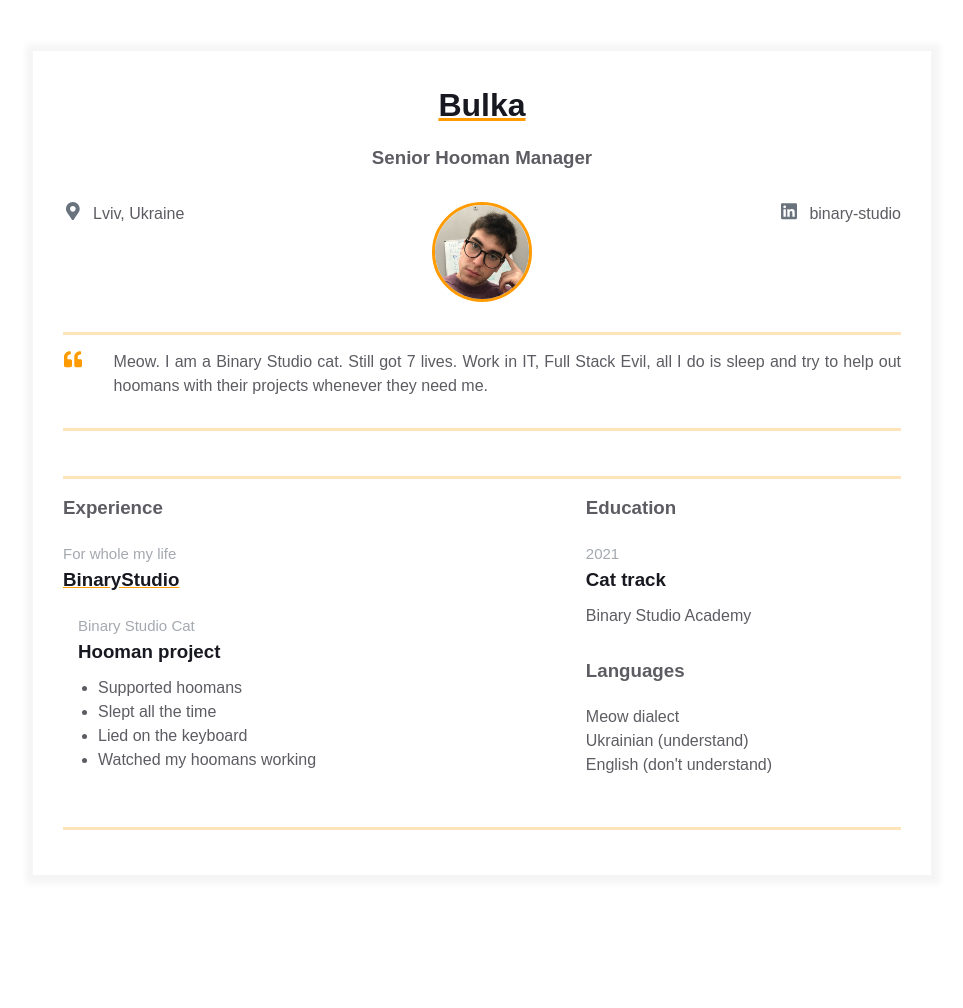
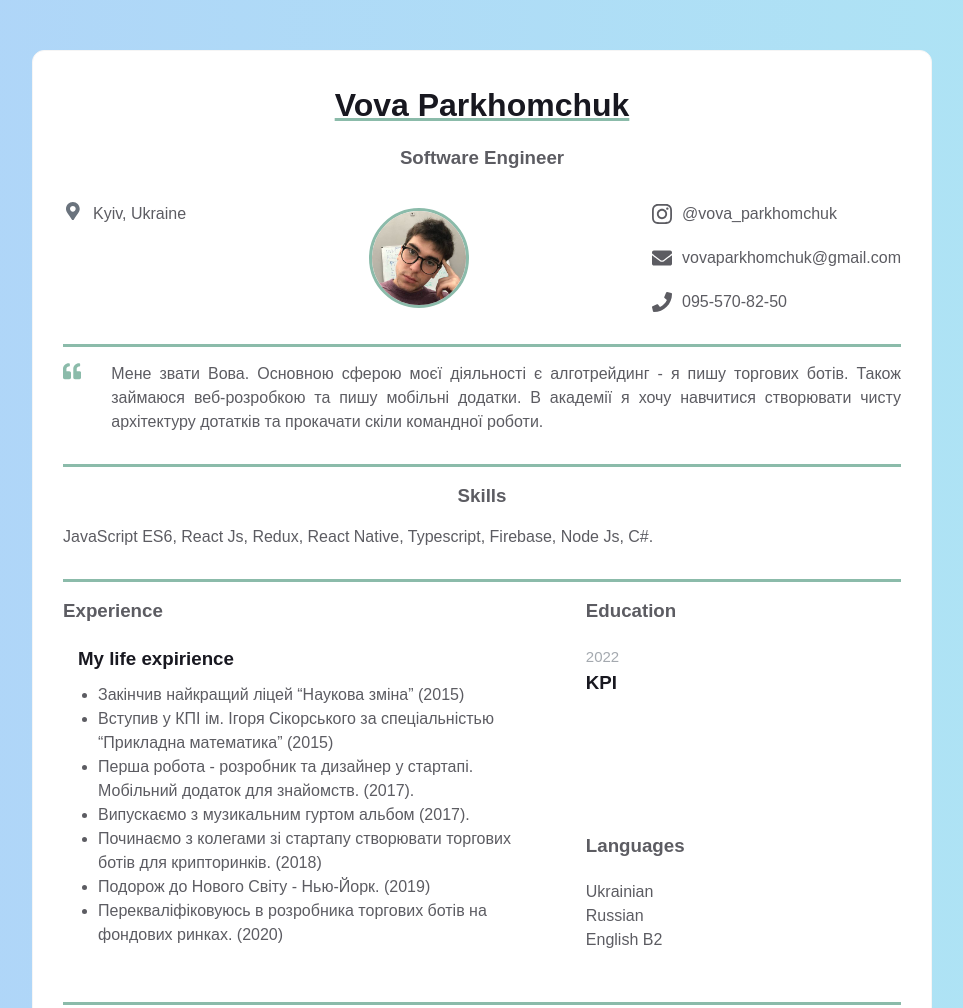
Before and after one commit to vovaparkhomchuk/homepage, a plain HTML site: page index.html in a window 1280 px wide. Shown: the top 1008 px of the page, without its empty margins (158-1121 px from the left). Before the commit the page ends 926 px from the top, so only its background shows below. Drawn offline with Linux system fonts and the light colour scheme.

Commit message:
Finished adding my info

```diff
--- a/index.html
+++ b/index.html
@@ -14,8 +14,8 @@
       <div class="resume">
         <div class="container">
           <div class="resume__block">
-            <h1 class="contact-info__header">Bulka</h1>
-            <h3 class="contact-info__sub-header">Senior Hooman Manager</h3>
+            <h1 class="contact-info__header">Vova Parkhomchuk</h1>
+            <h3 class="contact-info__sub-header">Software Engineer</h3>
 
             <div class="contact_info_container fh">
 
@@ -29,7 +29,7 @@
                       </path>
                     </svg>
                   </div>
-                  <span>Lviv, Ukraine</span>
+                  <span>Kyiv, Ukraine</span>
                 </a>
               </div>
 
@@ -39,17 +39,24 @@
 
               <!-- Contact info items example (should be place inside the contact-info__block) -->
               <div class="contact-info__block">
-
-
-                <a href="https://ua.linkedin.com/company/binary-studio_241166" rel="author" class="contact-info__item">
+                <a href="https://www.instagram.com/vova_parkhomchuk/" rel="author" class="contact-info__item">
                   <div class="contact-info__item-icon-wrapper">
-                    <svg class="contact-info__item-icon" xmlns="http://www.w3.org/2000/svg" viewBox="0 0 448 512">
-                      <path
-                        d="M416 32H31.9C14.3 32 0 46.5 0 64.3v383.4C0 465.5 14.3 480 31.9 480H416c17.6 0 32-14.5 32-32.3V64.3c0-17.8-14.4-32.3-32-32.3zM135.4 416H69V202.2h66.5V416zm-33.2-243c-21.3 0-38.5-17.3-38.5-38.5S80.9 96 102.2 96c21.2 0 38.5 17.3 38.5 38.5 0 21.3-17.2 38.5-38.5 38.5zm282.1 243h-66.4V312c0-24.8-.5-56.7-34.5-56.7-34.6 0-39.9 27-39.9 54.9V416h-66.4V202.2h63.7v29.2h.9c8.9-16.8 30.6-34.5 62.9-34.5 67.2 0 79.7 44.3 79.7 101.9V416z">
-                      </path>
-                    </svg>
+                    <svg xmlns="http://www.w3.org/2000/svg" aria-hidden="true" focusable="false" data-prefix="fab" data-icon="instagram" class="svg-inline--fa fa-instagram fa-w-14" role="img" viewBox="0 0 448 512">
+                      <path fill="currentColor" d="M224.1 141c-63.6 0-114.9 51.3-114.9 114.9s51.3 114.9 114.9 114.9S339 319.5 339 255.9 287.7 141 224.1 141zm0 189.6c-41.1 0-74.7-33.5-74.7-74.7s33.5-74.7 74.7-74.7 74.7 33.5 74.7 74.7-33.6 74.7-74.7 74.7zm146.4-194.3c0 14.9-12 26.8-26.8 26.8-14.9 0-26.8-12-26.8-26.8s12-26.8 26.8-26.8 26.8 12 26.8 26.8zm76.1 27.2c-1.7-35.9-9.9-67.7-36.2-93.9-26.2-26.2-58-34.4-93.9-36.2-37-2.1-147.9-2.1-184.9 0-35.8 1.7-67.6 9.9-93.9 36.1s-34.4 58-36.2 93.9c-2.1 37-2.1 147.9 0 184.9 1.7 35.9 9.9 67.7 36.2 93.9s58 34.4 93.9 36.2c37 2.1 147.9 2.1 184.9 0 35.9-1.7 67.7-9.9 93.9-36.2 26.2-26.2 34.4-58 36.2-93.9 2.1-37 2.1-147.8 0-184.8zM398.8 388c-7.8 19.6-22.9 34.7-42.6 42.6-29.5 11.7-99.5 9-132.1 9s-102.7 2.6-132.1-9c-19.6-7.8-34.7-22.9-42.6-42.6-11.7-29.5-9-99.5-9-132.1s-2.6-102.7 9-132.1c7.8-19.6 22.9-34.7 42.6-42.6 29.5-11.7 99.5-9 132.1-9s102.7-2.6 132.1 9c19.6 7.8 34.7 22.9 42.6 42.6 11.7 29.5 9 99.5 9 132.1s2.7 102.7-9 132.1z"/></svg>
                   </div>
-                  <span>binary-studio</span>
+                  <span>@vova_parkhomchuk</span>
+                </a>
+                <a href="mailto:vovaparkhomchuk@gmail.com" rel="author" class="contact-info__item">
+                  <div class="contact-info__item-icon-wrapper">
+                    <svg xmlns="http://www.w3.org/2000/svg" aria-hidden="true" focusable="false" data-prefix="fas" data-icon="envelope" class="svg-inline--fa fa-envelope fa-w-16" role="img" viewBox="0 0 512 512"><path fill="currentColor" d="M502.3 190.8c3.9-3.1 9.7-.2 9.7 4.7V400c0 26.5-21.5 48-48 48H48c-26.5 0-48-21.5-48-48V195.6c0-5 5.7-7.8 9.7-4.7 22.4 17.4 52.1 39.5 154.1 113.6 21.1 15.4 56.7 47.8 92.2 47.6 35.7.3 72-32.8 92.3-47.6 102-74.1 131.6-96.3 154-113.7zM256 320c23.2.4 56.6-29.2 73.4-41.4 132.7-96.3 142.8-104.7 173.4-128.7 5.8-4.5 9.2-11.5 9.2-18.9v-19c0-26.5-21.5-48-48-48H48C21.5 64 0 85.5 0 112v19c0 7.4 3.4 14.3 9.2 18.9 30.6 23.9 40.7 32.4 173.4 128.7 16.8 12.2 50.2 41.8 73.4 41.4z"/></svg>
+                  </div>
+                  <span>vovaparkhomchuk@gmail.com</span>
+                </a>
+                <a href="tel:+380955708250" rel="author" class="contact-info__item">
+                  <div class="contact-info__item-icon-wrapper">
+                    <svg xmlns="http://www.w3.org/2000/svg" aria-hidden="true" focusable="false" data-prefix="fas" data-icon="phone" class="svg-inline--fa fa-phone fa-w-16" role="img" viewBox="0 0 512 512"><path fill="currentColor" d="M493.4 24.6l-104-24c-11.3-2.6-22.9 3.3-27.5 13.9l-48 112c-4.2 9.8-1.4 21.3 6.9 28l60.6 49.6c-36 76.7-98.9 140.5-177.2 177.2l-49.6-60.6c-6.8-8.3-18.2-11.1-28-6.9l-112 48C3.9 366.5-2 378.1.6 389.4l24 104C27.1 504.2 36.7 512 48 512c256.1 0 464-207.5 464-464 0-11.2-7.7-20.9-18.6-23.4z"/></svg>
+                  </div>
+                  <span>095-570-82-50</span>
                 </a>
               </div>
 
@@ -70,10 +77,10 @@
                   </path>
                 </svg>
               </div>
-              <p class="intro_text">Meow.
-                I am a Binary Studio cat. Still got 7 lives. Work in IT, Full Stack Evil,
-                all I do is sleep and try to help out hoomans with their projects whenever
-                they need me.
+              <p class="intro_text">
+                Мене звати Вова.
+                Основною сферою моєї діяльності є алготрейдинг - я пишу торгових ботів. Також займаюся веб-розробкою та пишу мобільні додатки.
+                В академії я хочу навчитися створювати чисту архітектуру дотатків та прокачати скіли командної роботи.
               </p>
             </div>
           </div>
@@ -82,11 +89,9 @@
         <!-- Skills block -->
         <div class="container">
           <div class="resume__block">
-            <div class="main-info fh">
-
-              <div class="experiences"></div>
-
-              <div class="additional-info fv"></div>
+            <div class="skills">
+              <h3 class="skills__header">Skills</h3>
+              <p class="skills__text">JavaScript ES6, React Js, Redux, React Native, Typescript, Firebase, Node Js, C#.</p>
             </div>
           </div>
         </div>
@@ -100,19 +105,22 @@
               <div class="experiences">
                 <h3 class="experiences__header">Experience</h3>
                 <div class="experiences__company">
-                  <div class="experiences__company-header">
+                  <!-- <div class="experiences__company-header">
                     <span class="experiences__company-header-durability">For whole my life</span>
                     <h3 class="experiences__company-header-name">BinaryStudio</h3>
-                  </div>
+                  </div> -->
 
                   <div class="experiences__company-project">
-                    <span class="experiences__company-project-role">Binary Studio Cat</span>
-                    <h3 class="experiences__company-project-name">Hooman project</h3>
+                    <!-- <span class="experiences__company-project-role">Binary Studio Cat</span> -->
+                    <h3 class="experiences__company-project-name">My life expirience</h3>
                     <ul class="experiences__company-project-responsibilities">
-                      <li>Supported hoomans</li>
-                      <li>Slept all the time</li>
-                      <li>Lied on the keyboard</li>
-                      <li>Watched my hoomans working</li>
+                      <li>Закінчив найкращий ліцей “Наукова зміна” (2015)</li>
+                      <li>Вступив у КПІ ім. Ігоря Сікорського за спеціальністью “Прикладна математика” (2015)</li>
+                      <li>Перша робота - розробник та дизайнер у стартапі. Мобільний додаток для знайомств. (2017).</li>
+                      <li>Випускаємо з музикальним гуртом альбом (2017).</li>
+                      <li>Починаємо з колегами зі стартапу створювати торгових ботів для крипторинків. (2018)</li>
+                      <li>Подорож до Нового Світу - Нью-Йорк. (2019)</li>
+                      <li>Перекваліфіковуюсь в розробника торгових ботів на фондових ринках. (2020)</li>
                     </ul>
                   </div>
                 </div>
@@ -123,25 +131,36 @@
                 <div class="additional-info__education">
                   <h3 class="additional-info__education-header">Education</h3>
                   <div class="additional-info__education-university">
-                    <span class="additional-info__education-university-durability">2021</span>
-                    <h3 class="additional-info__education-university-speciality">Cat track</h3>
-                    <p class="additional-info__education-university-name">Binary Studio Academy</p>
+                    <span class="additional-info__education-university-durability">2022</span>
+                    <h3 class="additional-info__education-university-speciality">KPI</h3>
                   </div>
                 </div>
 
                 <div class="additional-info__languages">
                   <h3 class="additional-info__languages-header">Languages</h3>
                   <p class="additional-info__languages-item">
-                    Meow dialect
+                    Ukrainian
                   </p>
                   <p class="additional-info__languages-item">
-                    Ukrainian (understand)
+                    Russian
                   </p>
                   <p class="additional-info__languages-item">
-                    English (don't understand)
+                    English B2
                   </p>
                 </div>
               </div>
+
+
+            </div>
+          </div>
+        </div>
+
+        <div class="container">
+          <div class="resume__block">
+            <div class="skills">
+              <h3 class="skills__header">Additional info</h3>
+              <p class="skills__text">Моє найголовніше хоббі у житті - це створення музики.
+                Я займаюся цим з 10 років. Граю на гітарі, барабанах та трошки на клавішних. </p>
             </div>
           </div>
         </div>
--- a/styles.css
+++ b/styles.css
@@ -14,8 +14,71 @@ body {
   --secondary-text-color: #5c5c62;
   --durability-text-color: #6a737d9c;
   --icon-color: #6a737d;
-  --border-color: #ff9a0045;
-  --text-decoration-color: #ff9a00;
+  --border-color: #8bbbaa;
+  --text-decoration-color: #8bbbaa;
+
+  background: linear-gradient(270deg, #abffed, #b2bbff);
+  background-size: 400% 400%;
+
+  -webkit-animation: AnimationName 35s ease infinite;
+  -moz-animation: AnimationName 35s ease infinite;
+  -o-animation: AnimationName 35s ease infinite;
+  animation: AnimationName 35s ease infinite;
+}
+
+.css-selector {
+  background: linear-gradient(270deg, #abffed, #ffb2f9);
+  background-size: 400% 400%;
+
+  -webkit-animation: AnimationName 7s ease infinite;
+  -moz-animation: AnimationName 7s ease infinite;
+  -o-animation: AnimationName 7s ease infinite;
+  animation: AnimationName 7s ease infinite;
+}
+
+@-webkit-keyframes AnimationName {
+  0% {
+    background-position: 0% 50%;
+  }
+  50% {
+    background-position: 100% 50%;
+  }
+  100% {
+    background-position: 0% 50%;
+  }
+}
+@-moz-keyframes AnimationName {
+  0% {
+    background-position: 0% 50%;
+  }
+  50% {
+    background-position: 100% 50%;
+  }
+  100% {
+    background-position: 0% 50%;
+  }
+}
+@-o-keyframes AnimationName {
+  0% {
+    background-position: 0% 50%;
+  }
+  50% {
+    background-position: 100% 50%;
+  }
+  100% {
+    background-position: 0% 50%;
+  }
+}
+@keyframes AnimationName {
+  0% {
+    background-position: 0% 50%;
+  }
+  50% {
+    background-position: 100% 50%;
+  }
+  100% {
+    background-position: 0% 50%;
+  }
 }
 
 .container {
@@ -39,9 +102,11 @@ body {
 .resume {
   margin: 50px auto;
   border: 1px solid #f5f5f5;
-  box-shadow: 1px 1px 7px 7px #f5f5f5;
+  /* box-shadow: 1px 1px 7px 7px #f5f5f5; */
   padding: 30px 0;
   max-width: 900px;
+  background-color: white;
+  border-radius: 12px;
 }
 
 .resume__block {
```
